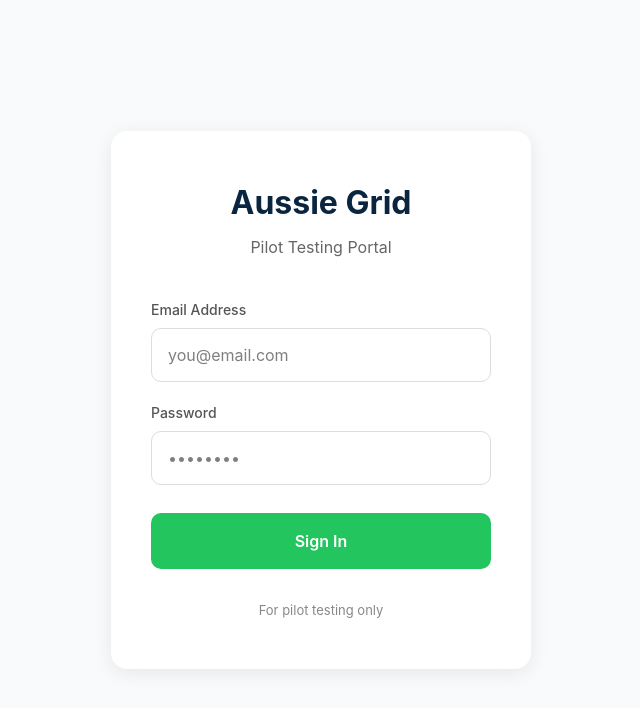
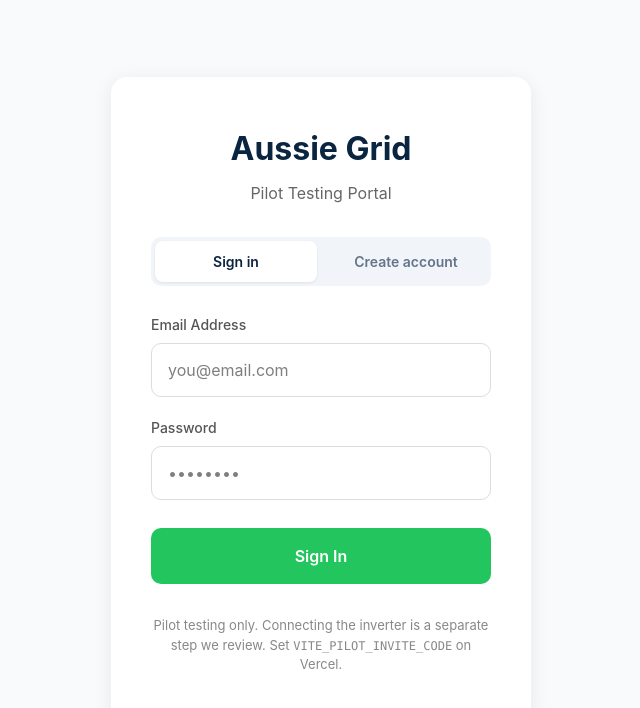
Before and after one commit to jakeman646-ship-it/aussie-grid-app, a React (Vite) app: page / in a window 1280 px wide. Shown: the top 708 px of the page, without its empty margins (319-959 px from the left). Built offline with nearby package versions, Linux system fonts and the light colour scheme.

Commit message:
feat(fe): invite-gated Create account on Login
Account is not connected. Wrong invite never calls signUp.
Connect stays pending_review. No household insert, no auto-approve.

```diff
--- a/src/components/Login.tsx
+++ b/src/components/Login.tsx
@@ -1,124 +1,363 @@
-import { useState } from 'react';
-import { supabase } from '../lib/supabase';
+/**
+ * Aussie Grid — Login
+ * File: src/components/Login.tsx
+ * Version: v0.1.3.2
+ * Updated: 28 Aug 2026 — invite-gated Create account; account ≠ connected.
+ */
+import { useState } from "react";
+import { supabase } from "../lib/supabase";
+
+type AuthTab = "signin" | "create";
+
+const INVITE_CODE =
+  (import.meta.env.VITE_PILOT_INVITE_CODE as string | undefined)?.trim() || "VOLUNTEER";
+
+const inputStyle: React.CSSProperties = {
+  width: "100%",
+  padding: "14px 16px",
+  fontSize: "16px",
+  border: "1px solid #ddd",
+  borderRadius: "10px",
+  boxSizing: "border-box",
+};
+
+const labelStyle: React.CSSProperties = {
+  display: "block",
+  fontSize: "14px",
+  color: "#555",
+  marginBottom: "8px",
+  fontWeight: 500,
+};
+
+function inviteMatches(entered: string): boolean {
+  return entered.trim().toUpperCase() === INVITE_CODE.toUpperCase();
+}
 
 export default function Login() {
-  const [email, setEmail] = useState('');
-  const [password, setPassword] = useState('');
+  const [tab, setTab] = useState<AuthTab>("signin");
+  const [email, setEmail] = useState("");
+  const [password, setPassword] = useState("");
+  const [confirmPassword, setConfirmPassword] = useState("");
+  const [inviteCode, setInviteCode] = useState("");
   const [loading, setLoading] = useState(false);
-  const [error, setError] = useState('');
+  const [error, setError] = useState("");
+  const [info, setInfo] = useState("");
+
+  const resetMessages = () => {
+    setError("");
+    setInfo("");
+  };
+
+  const switchTab = (next: AuthTab) => {
+    setTab(next);
+    resetMessages();
+    setLoading(false);
+  };
 
   const handleLogin = async (e: React.FormEvent) => {
     e.preventDefault();
     setLoading(true);
-    setError('');
+    resetMessages();
 
-    const { error } = await supabase.auth.signInWithPassword({
+    const { error: signInError } = await supabase.auth.signInWithPassword({
       email: email.trim(),
       password,
     });
 
-    if (error) {
-      setError(error.message);
+    if (signInError) {
+      setError(signInError.message);
     }
 
     setLoading(false);
   };
 
+  const handleCreateAccount = async (e: React.FormEvent) => {
+    e.preventDefault();
+    resetMessages();
+
+    const trimmedEmail = email.trim();
+    if (!trimmedEmail) {
+      setError("Enter an email address.");
+      return;
+    }
+    if (password.length < 8) {
+      setError("Password must be at least 8 characters.");
+      return;
+    }
+    if (password !== confirmPassword) {
+      setError("Passwords do not match.");
+      return;
+    }
+    if (!inviteMatches(inviteCode)) {
+      setError("Invite code is wrong. Ask Aussie Grid for a pilot invite.");
+      return;
+    }
+
+    setLoading(true);
+
+    const { data, error: signUpError } = await supabase.auth.signUp({
+      email: trimmedEmail,
+      password,
+    });
+
+    if (signUpError) {
+      setError(signUpError.message);
+      setLoading(false);
+      return;
+    }
+
+    const identities = data.user?.identities ?? [];
+    const hasSession = Boolean(data.session);
+
+    // Confirm-email, or existing user (Supabase returns empty identities).
+    if (!hasSession || identities.length === 0) {
+      setInfo("Check email, then Sign in");
+      setTab("signin");
+      setPassword("");
+      setConfirmPassword("");
+      setInviteCode("");
+      setLoading(false);
+      return;
+    }
+
+    // Session present — App onAuthStateChange keeps the user logged in.
+    setLoading(false);
+  };
+
   return (
-    <div style={{
-      minHeight: '100vh',
-      display: 'flex',
-      alignItems: 'center',
-      justifyContent: 'center',
-      backgroundColor: '#f8fafc',
-      padding: '20px'
-    }}>
-      <div style={{
-        width: '100%',
-        maxWidth: '420px',
-        backgroundColor: '#fff',
-        borderRadius: '16px',
-        padding: '48px 40px',
-        boxShadow: '0 4px 20px rgba(0,0,0,0.08)'
-      }}>
-        <div style={{ textAlign: 'center', marginBottom: '40px' }}>
-          <h1 style={{
-            fontSize: '32px',
+    <div
+      style={{
+        minHeight: "100vh",
+        display: "flex",
+        alignItems: "center",
+        justifyContent: "center",
+        backgroundColor: "#f8fafc",
+        padding: "20px",
+      }}
+    >
+      <div
+        style={{
+          width: "100%",
+          maxWidth: "420px",
+          backgroundColor: "#fff",
+          borderRadius: "16px",
+          padding: "48px 40px",
+          boxShadow: "0 4px 20px rgba(0,0,0,0.08)",
+        }}
+      >
+        <div style={{ textAlign: "center", marginBottom: "32px" }}>
+          <h1
+            style={{
+              fontSize: "32px",
               fontWeight: 700,
-            color: '#0A2540',
-            margin: '0 0 8px 0'
-          }}>
+              color: "#0A2540",
+              margin: "0 0 8px 0",
+            }}
+          >
             Aussie Grid
           </h1>
-          <p style={{ color: '#666', fontSize: '16px', margin: 0 }}>
+          <p style={{ color: "#666", fontSize: "16px", margin: 0 }}>
             Pilot Testing Portal
           </p>
         </div>
 
+        <div
+          role="tablist"
+          aria-label="Account"
+          style={{
+            display: "flex",
+            gap: "8px",
+            marginBottom: "28px",
+            padding: "4px",
+            backgroundColor: "#f1f5f9",
+            borderRadius: "10px",
+          }}
+        >
+          <button
+            type="button"
+            role="tab"
+            aria-selected={tab === "signin"}
+            onClick={() => switchTab("signin")}
+            style={{
+              flex: 1,
+              padding: "10px 12px",
+              border: "none",
+              borderRadius: "8px",
+              fontSize: "14px",
+              fontWeight: 600,
+              cursor: "pointer",
+              backgroundColor: tab === "signin" ? "#fff" : "transparent",
+              color: tab === "signin" ? "#0A2540" : "#64748b",
+              boxShadow: tab === "signin" ? "0 1px 3px rgba(0,0,0,0.08)" : "none",
+            }}
+          >
+            Sign in
+          </button>
+          <button
+            type="button"
+            role="tab"
+            aria-selected={tab === "create"}
+            onClick={() => switchTab("create")}
+            style={{
+              flex: 1,
+              padding: "10px 12px",
+              border: "none",
+              borderRadius: "8px",
+              fontSize: "14px",
+              fontWeight: 600,
+              cursor: "pointer",
+              backgroundColor: tab === "create" ? "#fff" : "transparent",
+              color: tab === "create" ? "#0A2540" : "#64748b",
+              boxShadow: tab === "create" ? "0 1px 3px rgba(0,0,0,0.08)" : "none",
+            }}
+          >
+            Create account
+          </button>
+        </div>
+
+        {tab === "signin" ? (
           <form onSubmit={handleLogin}>
-          <div style={{ marginBottom: '20px' }}>
-            <label style={{
-              display: 'block',
-              fontSize: '14px',
-              color: '#555',
-              marginBottom: '8px',
-              fontWeight: 500
-            }}>
-              Email Address
-            </label>
+            <div style={{ marginBottom: "20px" }}>
+              <label style={labelStyle}>Email Address</label>
               <input
                 type="email"
                 value={email}
                 onChange={(e) => setEmail(e.target.value)}
                 placeholder="you@email.com"
                 required
-              style={{
-                width: '100%',
-                padding: '14px 16px',
-                fontSize: '16px',
-                border: '1px solid #ddd',
-                borderRadius: '10px',
-                boxSizing: 'border-box'
-              }}
+                autoComplete="email"
+                style={inputStyle}
               />
             </div>
 
-          <div style={{ marginBottom: '28px' }}>
-            <label style={{
-              display: 'block',
-              fontSize: '14px',
-              color: '#555',
-              marginBottom: '8px',
-              fontWeight: 500
-            }}>
-              Password
-            </label>
+            <div style={{ marginBottom: "28px" }}>
+              <label style={labelStyle}>Password</label>
               <input
                 type="password"
                 value={password}
                 onChange={(e) => setPassword(e.target.value)}
                 placeholder="••••••••"
                 required
-              style={{
-                width: '100%',
-                padding: '14px 16px',
-                fontSize: '16px',
-                border: '1px solid #ddd',
-                borderRadius: '10px',
-                boxSizing: 'border-box'
-              }}
+                autoComplete="current-password"
+                style={inputStyle}
               />
             </div>
 
             {error && (
-            <div style={{
-              backgroundColor: '#fef2f2',
-              color: '#dc2626',
-              padding: '12px 16px',
-              borderRadius: '8px',
-              marginBottom: '24px',
-              fontSize: '14px'
-            }}>
+              <div
+                style={{
+                  backgroundColor: "#fef2f2",
+                  color: "#dc2626",
+                  padding: "12px 16px",
+                  borderRadius: "8px",
+                  marginBottom: "24px",
+                  fontSize: "14px",
+                }}
+              >
+                {error}
+              </div>
+            )}
+
+            {info && (
+              <div
+                style={{
+                  backgroundColor: "#ecfdf5",
+                  color: "#047857",
+                  padding: "12px 16px",
+                  borderRadius: "8px",
+                  marginBottom: "24px",
+                  fontSize: "14px",
+                }}
+              >
+                {info}
+              </div>
+            )}
+
+            <button
+              type="submit"
+              disabled={loading}
+              style={{
+                width: "100%",
+                padding: "16px",
+                backgroundColor: loading ? "#86efac" : "#22C55E",
+                color: "white",
+                border: "none",
+                borderRadius: "10px",
+                fontSize: "16px",
+                fontWeight: 600,
+                cursor: loading ? "not-allowed" : "pointer",
+              }}
+            >
+              {loading ? "Signing in..." : "Sign In"}
+            </button>
+          </form>
+        ) : (
+          <form onSubmit={handleCreateAccount}>
+            <div style={{ marginBottom: "20px" }}>
+              <label style={labelStyle}>Email Address</label>
+              <input
+                type="email"
+                value={email}
+                onChange={(e) => setEmail(e.target.value)}
+                placeholder="you@email.com"
+                required
+                autoComplete="email"
+                style={inputStyle}
+              />
+            </div>
+
+            <div style={{ marginBottom: "20px" }}>
+              <label style={labelStyle}>Password (min 8 characters)</label>
+              <input
+                type="password"
+                value={password}
+                onChange={(e) => setPassword(e.target.value)}
+                placeholder="••••••••"
+                required
+                minLength={8}
+                autoComplete="new-password"
+                style={inputStyle}
+              />
+            </div>
+
+            <div style={{ marginBottom: "20px" }}>
+              <label style={labelStyle}>Confirm password</label>
+              <input
+                type="password"
+                value={confirmPassword}
+                onChange={(e) => setConfirmPassword(e.target.value)}
+                placeholder="••••••••"
+                required
+                minLength={8}
+                autoComplete="new-password"
+                style={inputStyle}
+              />
+            </div>
+
+            <div style={{ marginBottom: "28px" }}>
+              <label style={labelStyle}>Invite code</label>
+              <input
+                type="text"
+                value={inviteCode}
+                onChange={(e) => setInviteCode(e.target.value)}
+                placeholder="Pilot invite"
+                required
+                autoComplete="off"
+                style={inputStyle}
+              />
+            </div>
+
+            {error && (
+              <div
+                style={{
+                  backgroundColor: "#fef2f2",
+                  color: "#dc2626",
+                  padding: "12px 16px",
+                  borderRadius: "8px",
+                  marginBottom: "24px",
+                  fontSize: "14px",
+                }}
+              >
                 {error}
               </div>
             )}
@@ -127,29 +366,34 @@
               type="submit"
               disabled={loading}
               style={{
-              width: '100%',
-              padding: '16px',
-              backgroundColor: loading ? '#86efac' : '#22C55E',
-              color: 'white',
-              border: 'none',
-              borderRadius: '10px',
-              fontSize: '16px',
+                width: "100%",
+                padding: "16px",
+                backgroundColor: loading ? "#86efac" : "#22C55E",
+                color: "white",
+                border: "none",
+                borderRadius: "10px",
+                fontSize: "16px",
                 fontWeight: 600,
-              cursor: loading ? 'not-allowed' : 'pointer'
+                cursor: loading ? "not-allowed" : "pointer",
               }}
             >
-            {loading ? 'Signing in...' : 'Sign In'}
+              {loading ? "Creating account..." : "Create account"}
             </button>
           </form>
+        )}
 
-        <p style={{
-          textAlign: 'center',
-          color: '#888',
-          fontSize: '13px',
-          marginTop: '32px',
-          marginBottom: 0
-        }}>
-          For pilot testing only
+        <p
+          style={{
+            textAlign: "center",
+            color: "#888",
+            fontSize: "13px",
+            marginTop: "32px",
+            marginBottom: 0,
+            lineHeight: 1.5,
+          }}
+        >
+          Pilot testing only. Connecting the inverter is a separate step we review.
+          Set <code style={{ fontSize: "12px" }}>VITE_PILOT_INVITE_CODE</code> on Vercel.
         </p>
       </div>
     </div>
--- a/vite.config.ts
+++ b/vite.config.ts
@@ -1,10 +1,8 @@
 /**
  * Aussie Grid — Vite Config
  * File: vite.config.ts
- * Version: v0.1.2.17
- * Lines: 103
- * Updated: 7 Jul 2026 — process.env wins over .env files so Vercel build-time
- *          vars are always baked into the client bundle.
+ * Version: v0.1.2.18
+ * Updated: 28 Aug 2026 — bake VITE_PILOT_INVITE_CODE for Login Create account.
  */
 import { defineConfig, loadEnv } from "vite";
 import react from "@vitejs/plugin-react";
@@ -22,6 +20,7 @@
   "VITE_SUPABASE_PUBLISHABLE_KEY",
   "SUPABASE_ANON_KEY",
   "SUPABASE_PUBLISHABLE_KEY",
+  "VITE_PILOT_INVITE_CODE",
 ] as const;
 
 /** Merge Vercel/CI process.env over file-based env so production builds never bake empty creds. */
@@ -58,10 +57,13 @@
         "@": path.resolve(__dirname, "./src"),
       },
     },
-    // Bake Supabase creds into the client bundle from any supported env var name.
+    // Bake Supabase creds + invite code into the client bundle from env.
     define: {
       "import.meta.env.VITE_SUPABASE_URL": JSON.stringify(supabaseUrl),
       "import.meta.env.VITE_SUPABASE_ANON_KEY": JSON.stringify(supabaseAnonKey),
+      "import.meta.env.VITE_PILOT_INVITE_CODE": JSON.stringify(
+        sanitizeEnv(env.VITE_PILOT_INVITE_CODE)
+      ),
     },
     build: {
       rolldownOptions: {
```
Also changed, not shown: 1 other file (tests, documents, lock files or other folders). Lines whose indentation alone changed are shown as unchanged.
